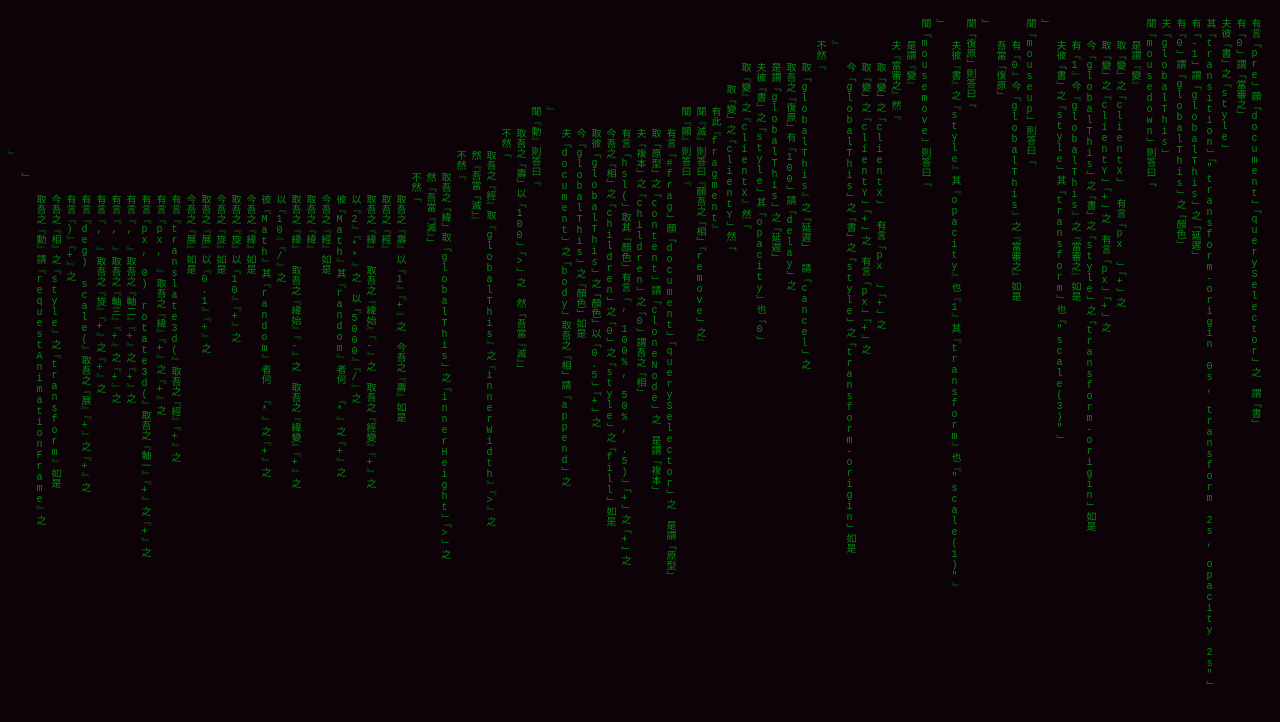
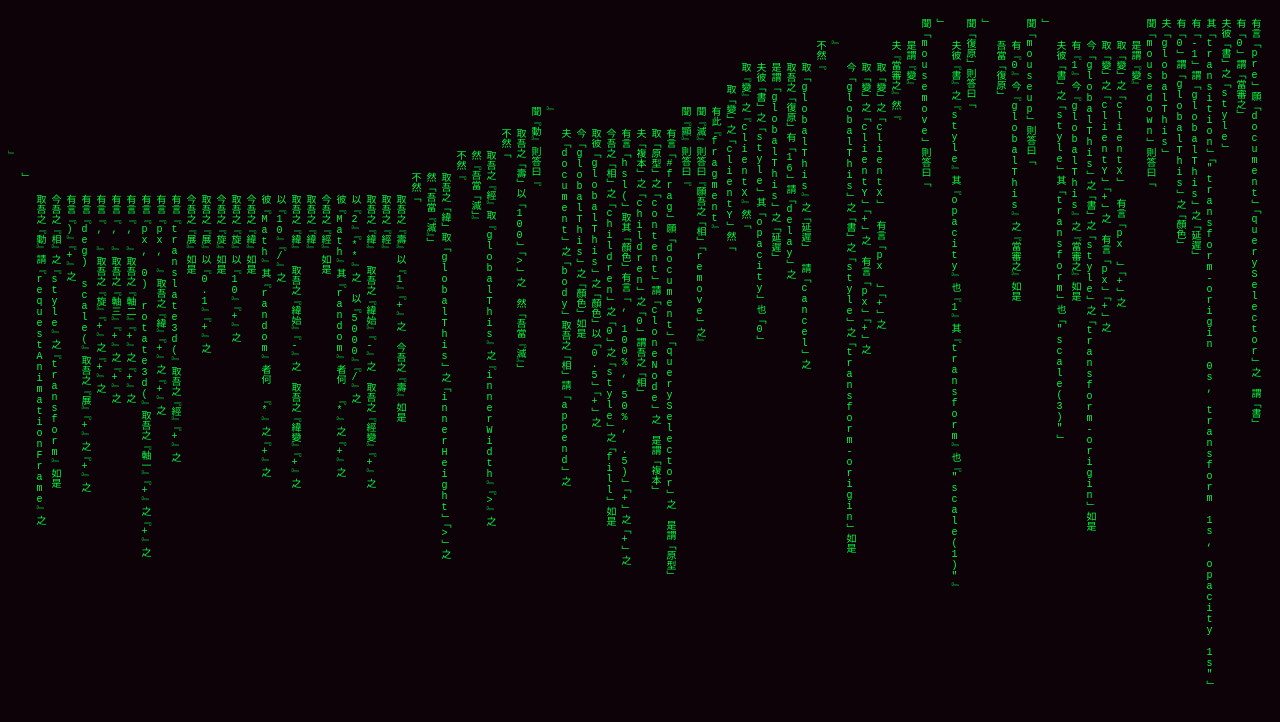
Before and after one commit to GalMunGral/hanbun-lang, a website built with Parcel: page src/demo/index.html in a window 1280 px wide. Built offline with nearby package versions, Linux system fonts and the light colour scheme; a web font is replaced by a local one.

```diff
--- a/src/demo/index.html
+++ b/src/demo/index.html
@@ -27,7 +27,7 @@
         font-size: 10px;
         writing-mode: vertical-rl;
         text-orientation: upright;
-        color: #008f11;
+        color: #00ff41;
         overflow: scroll;
     }
 </style>
@@ -36,7 +36,7 @@
 有言「pre」願「document」「querySelector」之 謂「書」
 有「0」謂「當審之」
 夫彼「書」之「style」
-其「transition」「"transform-origin 0s, transform 2s, opacity 2s"」
+其「transition」「"transform-origin 0s, transform 1s, opacity 1s"」
 有「-1」謂「globalThis」之「延遲」
 有「0」謂「globalThis」之「顏色」
 夫「globalThis」
@@ -64,7 +64,7 @@
   』
   不然『
     取「globalThis』之「延遲」 請「cancel」之
-    取吾之「復原」有「100」請「delay」之
+    取吾之「復原」有「16」請「delay」之
     是謂「globalThis」之「延遲」
     夫彼「書」之「style」其「opacity」也「0」
     取『變』之『clientX』然「
```
Also changed, not shown: docs/index.html (+4 -4 lines), package.json (+4 -4 lines), 7 other files.
